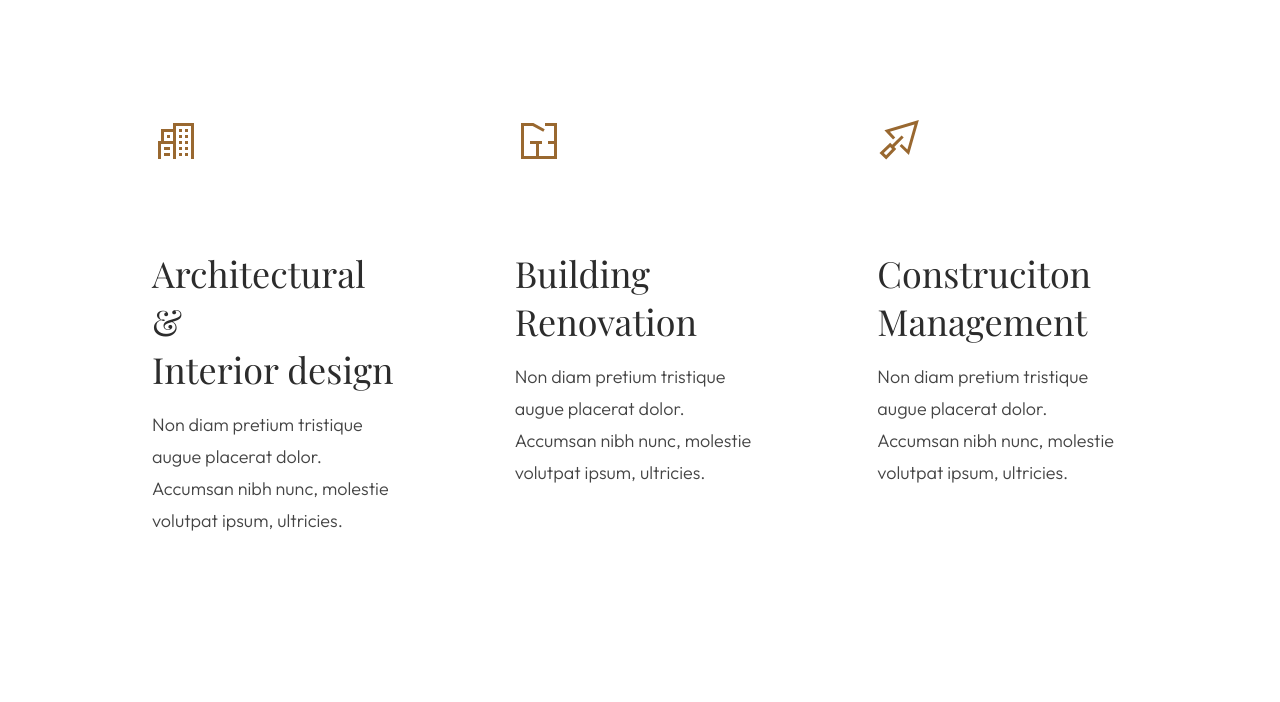
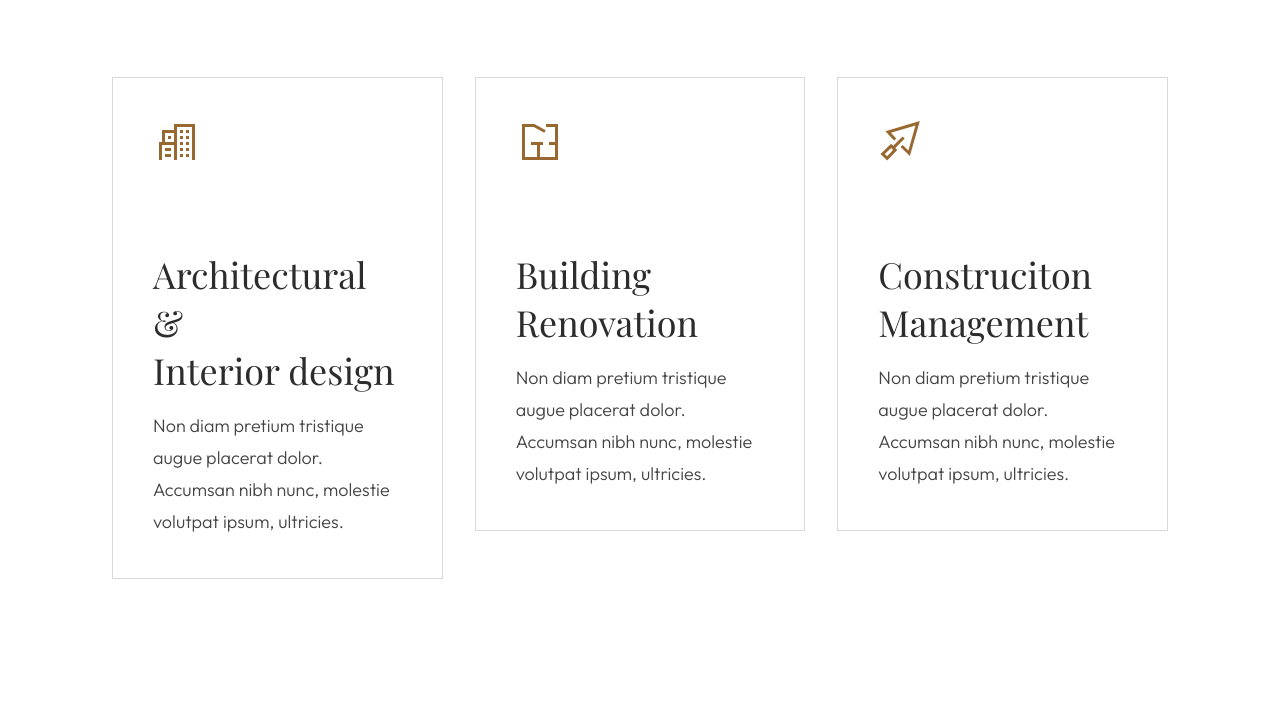
Before and after one commit to S-Stepanov-1/Inteo_web_page, a plain HTML site: page index.html in a window 1280 px wide. Shown: the part 2628-3330 px from the top of the page. Drawn offline with nearby package versions, Linux system fonts and the light colour scheme; a web font is replaced by a local one.

Commit message:
added border

```diff
--- a/styles/services.css
+++ b/styles/services.css
@@ -11,6 +11,7 @@
 
 .service__item {
     padding: 40px;
+    border: 1px solid var(--award-name-color);
 }
 
 .service__item>img {
```
